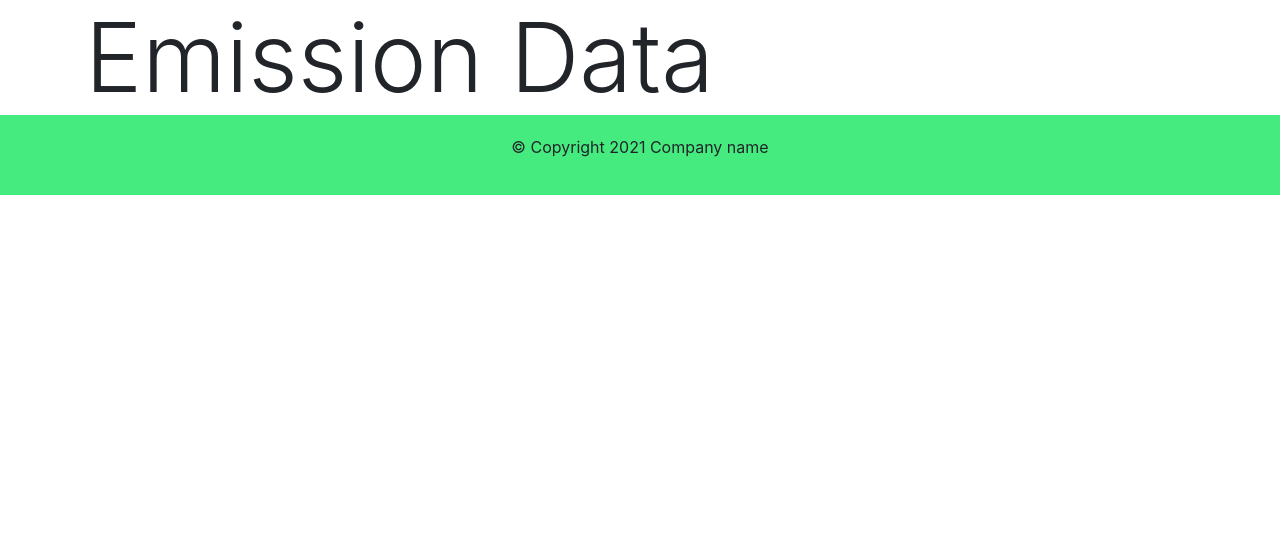
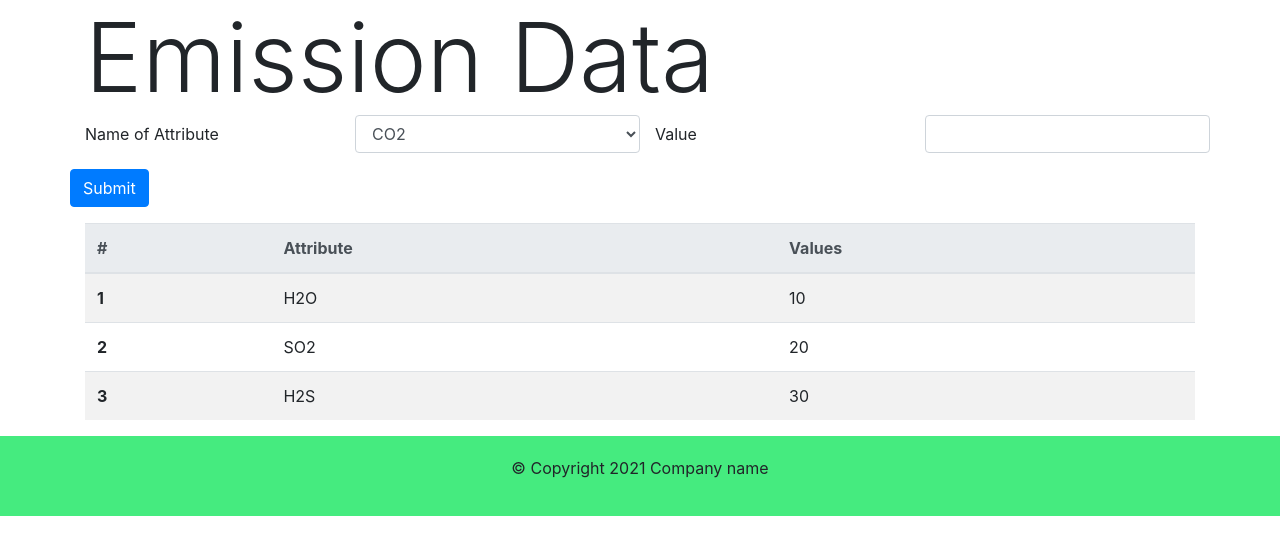
Before and after one commit to akhil-sah/EMS, a Django app: page /emissions/ in a window 1280 px wide. Shown: the part 56-611 px from the top of the page. Run offline with Django 3.2, Linux system fonts and the light colour scheme; a user stored in the database is signed in; some libraries are stand-ins or nearby versions.

Commit message:
Emission page

```diff
--- a/my_app/views.py
+++ b/my_app/views.py
@@ -121,26 +121,11 @@ def lodge_complaint_view(request):
 
 @login_required
 def enter_emissions(request):
-	if request.method == 'POST':
-# TODO: Create the enter_emissions form
-		user_form = enter_emissions_form(instance = request.user, data = request.POST)
-
-		if user_form.is_valid():
-			user = request.user
-			person = Person.objects.get(user = user)
-# TODO: Fetch the data from the form and do appropriate actions
-			cd = user_form.cleaned_data
-			complaint = cd['complaint']
-			rules_violated = cd['rules_violated']
-# TODO: Save the fetched data into database.
-			obj = Complaints(person = person, complaint = complaint, rules_violated = rules_violated)
-			obj.save()
-			return render(request,'emissions.html',{'user':user, 'complaint':obj})
-
-	else:
-		user_form = user_edit_form(instance = request.user)
-
-	return render(request,'emissions.html', {'user_form':user_form})
+	context = {
+		"attributes_left": ["CO2", "NH3", "CH4"],
+		"attributes_filled": {"H2O": 10, "SO2": 20, "H2S": 30},
+	}
+	return render(request,'emissions.html', context)
 
 
 @login_required
--- a/templates/emissions.html
+++ b/templates/emissions.html
@@ -1,13 +1,41 @@
 {% extends "base.html" %}
 
 {% block content_2 %}
-
 <div class="container">
   <div class="row-container display-1">
     Emission Data
   </div>
   <form action="{% url 'enter_emissions' %}" method="post">
+    {% csrf_token %}
+    <div class="form-group row">
+      <label for="attribute" class="col-form-label col-md-3">Name of Attribute</label>
+      <select class="select-attribute col-md-3 form-control">
+        {% for attribute in attributes_left %}
+          <option value="{{attribute}}">{{attribute}}</option>
+        {% endfor %}
+      </select>
+      <label for="value" class="col-form-label col-md-3">Value</label>
+      <input type="numeric" name="value" value="" class="form-control col-md-3">
+    </div>
+    <div class="form-group row">
+      <button type="submit" name="button" class="btn btn-primary">Submit</button>
+    </div>
   </form>
+    <table class="table table-hover table-striped">
+    <thead class="thead-light">
+      <th>#</th>
+      <th>Attribute</th>
+      <th>Values</th>
+    </thead>
+    <tbody class="">
+      {% for key, value in attributes_filled.items %}
+        <tr>
+          <th>{{forloop.counter}}</th>
+          <td>{{key}}</td>
+          <td>{{value}}</td>
+        </tr>
+      {% endfor %}
+    </tbody>
+  </table>
 </div>
-
 {% endblock %}
```
Also changed, not shown: db.sqlite3.
